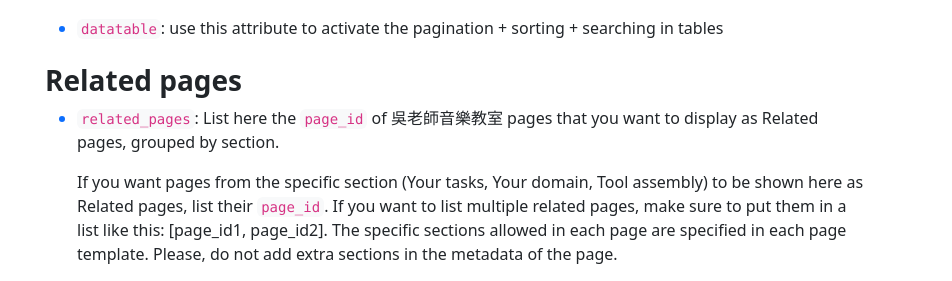
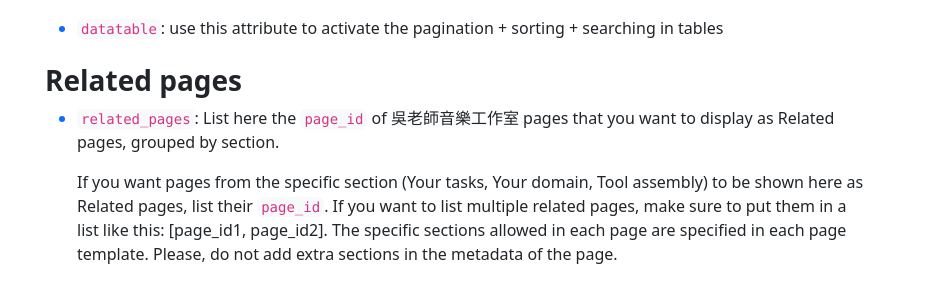
Before and after one commit to wenrongwu/wenrongwu.github.io, a Jekyll site: the page built from pages/documentation/page_mechanics.md, in a window 1280 px wide and 900 px high, scrolled down 1089 px. Shown: the part 153-434 px from the top of the window, without its empty margins (328-1280 px from the left). Built offline with Jekyll 4.4.1, drawn with Linux system fonts in a browser that asks for light colours.

Commit message:
工作室

```diff
--- a/_config.yml
+++ b/_config.yml
@@ -1,10 +1,10 @@
-title: 吳老師音樂教室
+title: 吳老師音樂工作室
 # This appears in the html browser tab for the site title (seen mostly by search engines, not users)
 
 # topnav_title: ELIXIR toolkit theme
 # Optional: this appears on the top navigation bar next to the main_logo.svg icon
 
-description: "吳老師音樂教室 成人班 - 新手上路."
+description: "吳老師音樂工作室 成人班 - 新手上路."
 # Metadata description of the website
 
 dsw_deep_link_prefix:
```
